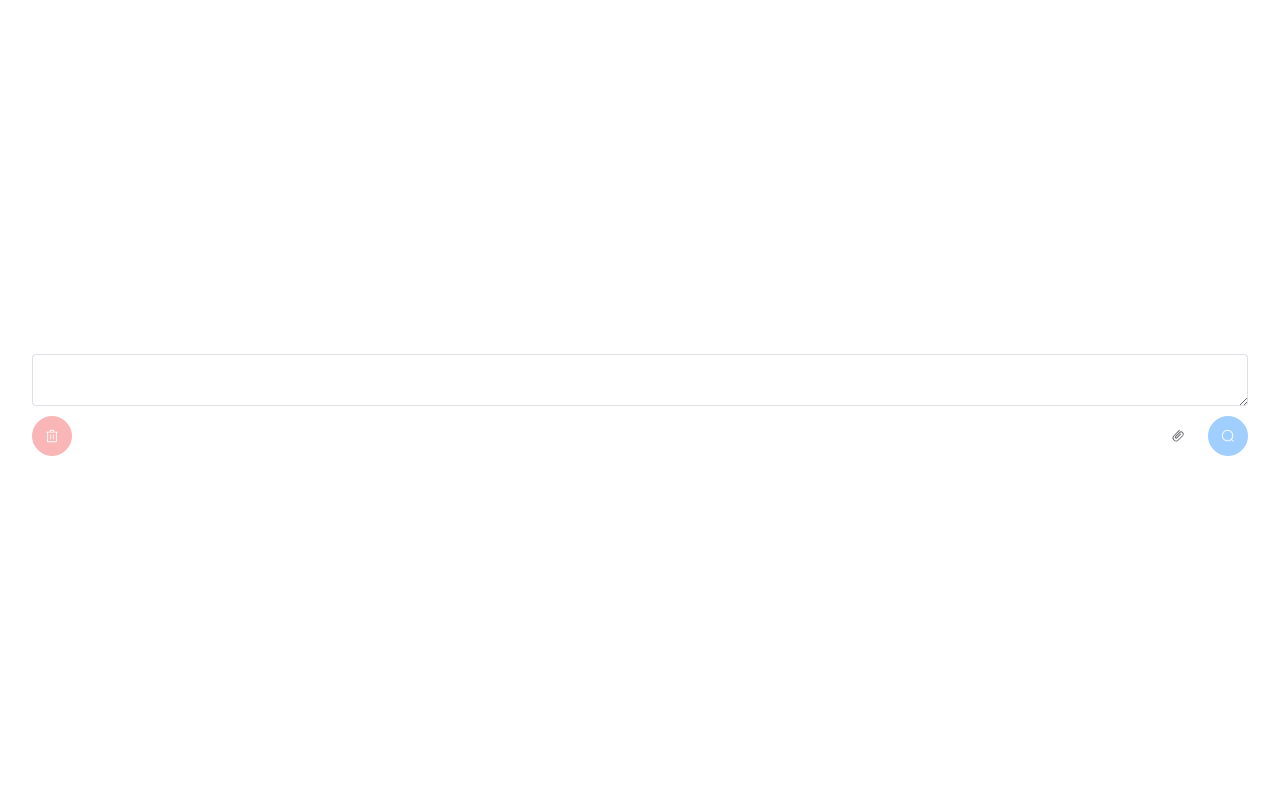
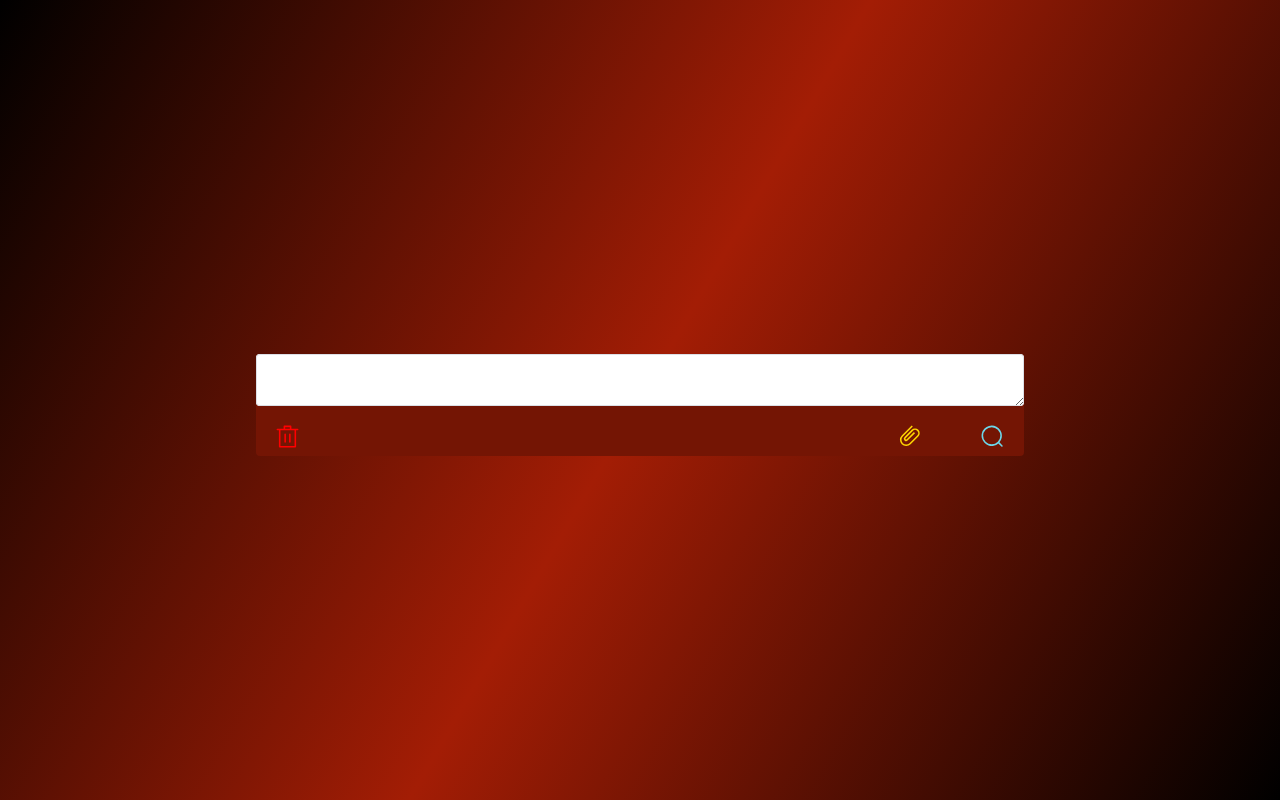
Before and after one commit to Skityaeva22/Codex-Legal, a Vue app: page / in a window 1280 px wide. Built offline with nearby package versions, Linux system fonts and the light colour scheme.

Commit message:
Стилизация

```diff
--- a/src/App.vue
+++ b/src/App.vue
@@ -8,7 +8,7 @@
         class="dialog-panel"
         :class="{ 'has-file': file }"
     >
-      <div v-for="item in dialog" style="margin-bottom: 20px">
+      <div v-for="item in dialog" style="margin-bottom: 20px;">
         <QueryBox :question="item?.question" :file="item?.file" />
         <ResultBox :answer="item?.answer" />
       </div>
@@ -40,8 +40,8 @@ const answer = "ответ";
 const dialog = ref<Dialog[]>([]);
 const file = ref<File | undefined>();
 
-const updateDialog = (question?: string, file?: File) => {
-  if (dialog.value?.find((item) => item.file && item.file?.name === file?.name)) {
+const updateDialog = (question?: string, fileInfo?: File) => {
+  if (dialog.value?.find((item) => item.file && item.file?.name === fileInfo?.name)) {
     return ElNotification({
       title: 'Ошибка',
       message: 'Файл с таким же наименованием уже загружен!',
@@ -49,7 +49,8 @@ const updateDialog = (question?: string, file?: File) => {
     });
   }
 
-  dialog.value.push({ question, file, answer });
+  dialog.value.push({ question, file: fileInfo, answer });
+  file.value = undefined;
 };
 </script>
 
@@ -59,6 +60,7 @@ const updateDialog = (question?: string, file?: File) => {
   flex-direction: column;
   height: 100vh;
   justify-content: center;
+  width: 60%;
 }
 
 .app-container.has-dialog {
@@ -70,25 +72,27 @@ const updateDialog = (question?: string, file?: File) => {
   margin-bottom: 10px;
   border-radius: 4px;
   margin-top: 2rem;
+  background: #fcf9c4;
 }
 
 .dialog-panel.has-file {
-  height: calc(75vh - 60px);
-}
-
-:deep(.el-scrollbar__wrap) {
-  margin: 10px 10px 10px 10px;
+  height: calc(75vh - 70px);
 }
 
 .question-input-wrapper {
-  background-color: white;
+  background: #741504;
   margin-top: 10px;
+  border-radius: 4px;
 }
 
 .question-input-wrapper.is-fixed {
   position: fixed;
   bottom: 2rem;
-  left: 2rem;
-  right: 2rem;
+  left: 20%;
+  right: 20%;
+}
+
+:deep(.el-scrollbar__wrap) {
+  padding: 10px;
 }
 </style>
--- a/src/components/QuestionInput.vue
+++ b/src/components/QuestionInput.vue
@@ -21,15 +21,20 @@
       >
         <ElButton
             :disabled="!hasDialog"
-            :icon="Delete"
             size="large"
-            type="danger"
-            circle
+            text
             @click="dialog = true"
-        />
+        >
+          <ElIcon
+              :size="25"
+              color="#FF0000"
+          >
+            <Delete />
+          </ElIcon>
+        </ElButton>
       </ElTooltip>
 
-      <div style="display: flex;">
+      <div style="display: flex; align-items: center;">
         <div class="upload-container">
           <ElTooltip
               effect="dark"
@@ -37,12 +42,17 @@
               placement="bottom"
           >
             <ElButton
-                :icon="Paperclip"
                 size="large"
                 text
-                circle
                 @click="triggerUpload"
-            />
+            >
+              <ElIcon
+                  :size="25"
+                  color="#FFD700"
+              >
+                <Paperclip />
+              </ElIcon>
+            </ElButton>
           </ElTooltip>
           <input
               type="file"
@@ -60,13 +70,18 @@
         >
           <ElButton
               :disabled="!isActiveSendButton"
-              :icon="Search"
-              type="primary"
               size="large"
-              circle
-              style="margin-left: 10px"
+              text
+              style="margin-left: 20px"
               @click="onSendQuestion"
-          />
+          >
+            <ElIcon
+                :size="25"
+                color="#6cd7ea"
+            >
+              <Search />
+            </ElIcon>
+          </ElButton>
         </ElTooltip>
       </div>
     </div>
@@ -86,7 +101,7 @@ const props = defineProps<{
 }>()
 
 const emit = defineEmits<{
-  (e: "update-dialog", question?: string, file?: File): void
+  (e: "update-dialog", question?: string, fileInfo?: File): void
   (e: "clear-history"): void
 }>()
 
--- a/src/style.css
+++ b/src/style.css
@@ -4,10 +4,17 @@
   display: flex;
   flex-direction: column;
   justify-content: center;
+  background: linear-gradient(120deg, #000000, #a31d05,#000000);
+}
+
+#app {
+  display: flex;
+  justify-content: center;
 }
 
 body {
-  margin: 2rem;
+  margin: 0;
+  padding: 0;
 }
 
 p {
```
